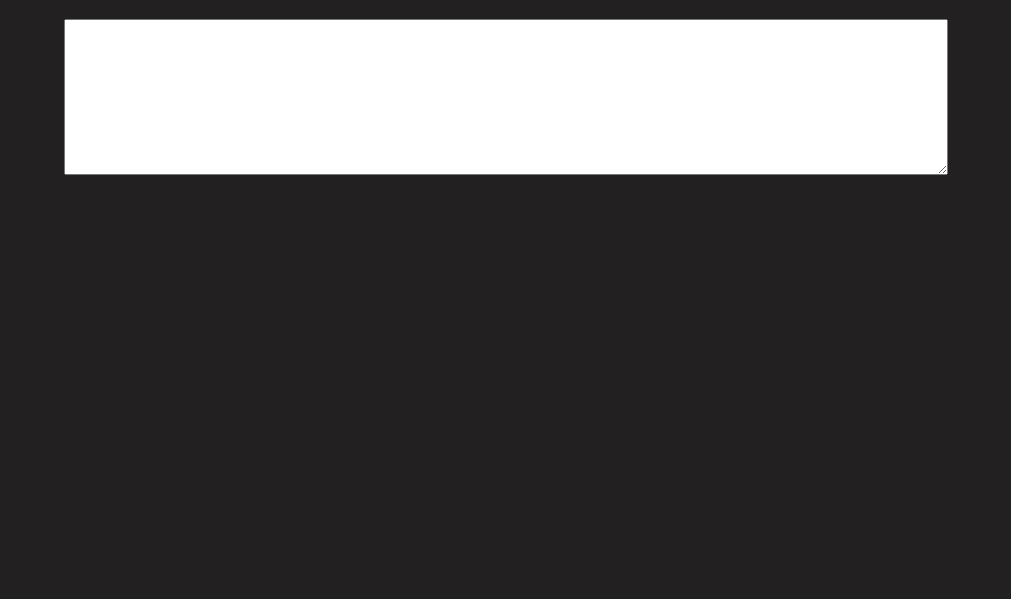
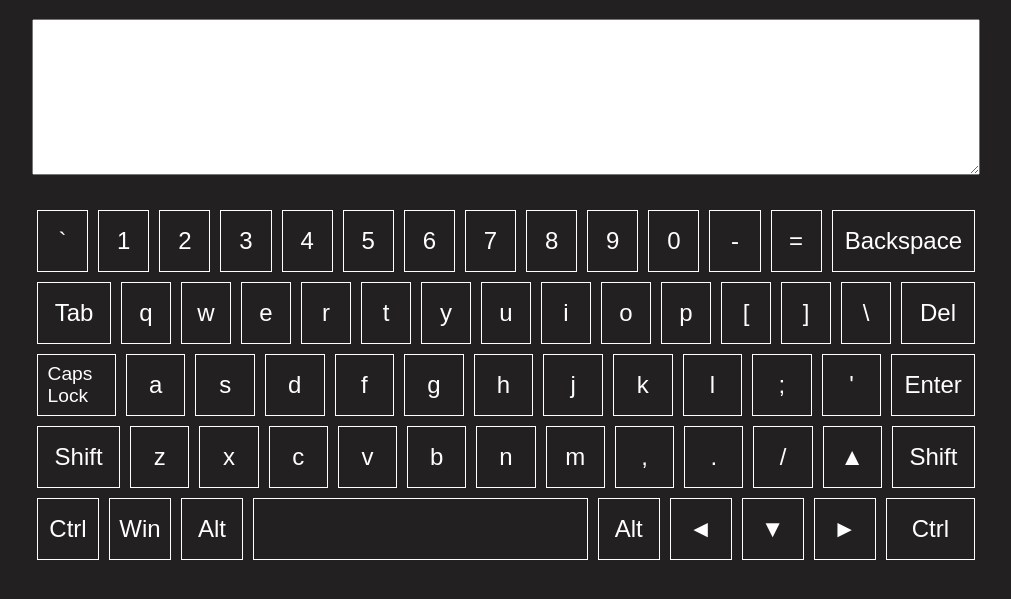
Before and after one commit to 0DiNEC/virtual-keyboard, a plain HTML site: page index.html in a window 1280 px wide. Shown: the part 69-668 px from the top of the page, without its empty margins (134-1145 px from the left). Drawn offline with Linux system fonts and the light colour scheme.

Commit message:
feat: change en keyboard, add build keyboard btn

```diff
--- a/app.js
+++ b/app.js
@@ -1,153 +1,90 @@
-const KeyboardLayout = {
-  russian: {
-    backtick: ["ё", "Ё"],
-    digit1: ["1", "!"],
-    digit2: ["2", '"'],
-    digit3: ["3", "№"],
-    digit4: ["4", ";"],
-    digit5: ["5", "%"],
-    digit6: ["6", ":"],
-    digit7: ["7", "?"],
-    digit8: ["8", "*"],
-    digit9: ["9", "("],
-    digit0: ["0", ")"],
-    minus: ["-", "_"],
-    equal: ["=", "+"],
-    backspace: ["\b"],
-    keyQ: ["й", "Й"],
-    keyW: ["ц", "Ц"],
-    keyE: ["у", "У"],
-    keyR: ["к", "К"],
-    keyT: ["е", "Е"],
-    keyY: ["н", "Н"],
-    keyU: ["г", "Г"],
-    keyI: ["ш", "Ш"],
-    keyO: ["щ", "Щ"],
-    keyP: ["з", "З"],
-    bracketLeft: ["х", "Х"],
-    bracketRight: ["ъ", "Ъ"],
-    backslash: ["\\", "/"],
-    capsLock: ["CapsLock"],
-    keyA: ["ф", "Ф"],
-    keyS: ["ы", "Ы"],
-    keyD: ["в", "В"],
-    keyF: ["а", "А"],
-    keyG: ["п", "П"],
-    keyH: ["р", "Р"],
-    keyJ: ["о", "О"],
-    keyK: ["л", "Л"],
-    keyL: ["д", "Д"],
-    semicolon: ["ж", "Ж"],
-    quote: ["э", "Э"],
+const englishKeyboardLayout = [
+  // first row keyboard
+  [
+    ["`", "~"],
+    ["1", "!"],
+    ["2", "@"],
+    ["3", "#"],
+    ["4", "$"],
+    ["5", "%"],
+    ["6", "^"],
+    ["7", "&"],
+    ["8", "*"],
+    ["9", "("],
+    ["0", ")"],
+    ["-", "_"],
+    ["=", "+"],
+    ["Backspace", "Backspace", "Backspace", "Backspace"],
+  ],
 
-    keyZ: ["я", "Я"],
-    keyX: ["ч", "Ч"],
-    keyC: ["с", "С"],
-    keyV: ["м", "М"],
-    keyB: ["и", "И"],
-    keyN: ["т", "Т"],
-    keyM: ["ь", "Ь"],
-    comma: [",", "<"],
-    period: [".", ">"],
-    slash: ["/", "?"],
+  // second row keyboard
+  [
+    ["Tab", 50, "Tab", "Tab", "Tab"],
+    ["q", "Q"],
+    ["w", "W"],
+    ["e", "E"],
+    ["r", "R"],
+    ["t", "T"],
+    ["y", "Y"],
+    ["u", "U"],
+    ["i", "I"],
+    ["o", "O"],
+    ["p", "P"],
+    ["[", "{"],
+    ["]", "}"],
+    ["\\", "|"],
+    ["Del", "Del"],
+  ],
 
-    bracketLeft: ["[", "{"],
-    bracketRight: ["]", "}"],
+  // third row keyboard
+  [
+    ["Caps Lock", "Caps Lock"],
+    ["a", "A"],
+    ["s", "S"],
+    ["d", "D"],
+    ["f", "F"],
+    ["g", "G"],
+    ["h", "H"],
+    ["j", "J"],
+    ["k", "K"],
+    ["l", "L"],
+    [";", ":"],
+    ["'", '"'],
+    ["Enter", "Enter"],
+  ],
 
-    tab: ["\t"],
-    enter: ["\r"],
-    space: [" "],
-    shiftLeft: ["Shift"],
-    shiftRight: ["Shift"],
-    altLeft: ["Alt"],
-    altRight: ["Alt"],
-    controlLeft: ["Control"],
-    controlRight: ["Control"],
+  //forth row keyboard
+  [
+    ["Shift", "Shift"],
+    ["z", "Z"],
+    ["x", "X"],
+    ["c", "C"],
+    ["v", "V"],
+    ["b", "B"],
+    ["n", "N"],
+    ["m", "M"],
+    [",", "<"],
+    [".", ">"],
+    ["/", "?"],
+    ["▲", "▲"],
+    ["Shift", "Shift"],
+  ],
 
-    escape: ["Escape"],
-    insert: ["Insert"],
-    home: ["Home"],
-    pageUp: ["PageUp"],
-    delete: ["Delete"],
-    end: ["End"],
-    pageDown: ["PageDown"],
-    arrowUp: ["ArrowUp"],
-    arrowLeft: ["ArrowLeft"],
-    arrowDown: ["ArrowDown"],
-    arrowRight: ["ArrowRight"],
-  },
-  english: {
-    backtick: ["`", "~"],
-    digit1: ["1", "!"],
-    digit2: ["2", "@"],
-    digit3: ["3", "#"],
-    digit4: ["4", "$"],
-    digit5: ["5", "%"],
-    digit6: ["6", "^"],
-    digit7: ["7", "&"],
-    digit8: ["8", "*"],
-    digit9: ["9", "("],
-    digit0: ["0", ")"],
-    minus: ["-", "_"],
-    equal: ["=", "+"],
-    keyQ: ["q", "Q"],
-    keyW: ["w", "W"],
-    keyE: ["e", "E"],
-    keyR: ["r", "R"],
-    keyT: ["t", "T"],
-    keyY: ["y", "Y"],
-    keyU: ["u", "U"],
-    keyI: ["i", "I"],
-    keyO: ["o", "O"],
-    keyP: ["p", "P"],
-    bracketLeft: ["[", "{"],
-    bracketRight: ["]", "}"],
-    backslash: ["\\", "|"],
-    keyA: ["a", "A"],
-    keyS: ["s", "S"],
-    keyD: ["d", "D"],
-    keyF: ["f", "F"],
-    keyG: ["g", "G"],
-    keyH: ["h", "H"],
-    keyJ: ["j", "J"],
-    keyK: ["k", "K"],
-    keyL: ["l", "L"],
-    semicolon: [";", ":"],
-    quote: ["'", '"'],
-    keyZ: ["z", "Z"],
-    keyX: ["x", "X"],
-    keyC: ["c", "C"],
-    keyV: ["v", "V"],
-    keyB: ["b", "B"],
-    keyN: ["n", "N"],
-    keyM: ["m", "M"],
-    comma: [",", "<"],
-    period: [".", ">"],
-    slash: ["/", "?"],
-    backspace: ["\b"],
-    tab: ["\t"],
-    enter: ["\r"],
-    space: [" "],
-    shiftLeft: ["Shift"],
-    shiftRight: ["Shift"],
-    altLeft: ["Alt"],
-    altRight: ["Alt"],
-    controlLeft: ["Control"],
-    controlRight: ["Control"],
-    capsLock: ["CapsLock"],
-    escape: ["Escape"],
-    insert: ["Insert"],
-    home: ["Home"],
-    pageUp: ["PageUp"],
-    delete: ["Delete"],
-    end: ["End"],
-    pageDown: ["PageDown"],
-    arrowUp: ["ArrowUp"],
-    arrowLeft: ["ArrowLeft"],
-    arrowDown: ["ArrowDown"],
-    arrowRight: ["ArrowRight"],
-  },
-};
+  // five row keyboard
+  [
+    ["Ctrl", "Ctrl"],
+    ["Win", "Win"],
+    ["Alt", "Alt"],
+    [" ", " "],
+    ["Alt", "Alt"],
+    ["◄", "◄"],
+    ["▼", "▼"],
+    ["►", "►"],
+    ["Ctrl", "Ctrl"],
+  ],
+];
+
+const keyboardCode = [];
 
 function buildHTML() {
   document.body.className = "body";
@@ -159,8 +96,15 @@ function buildHTML() {
      </main>`
   );
 
-  let keyboard = document.querySelector('keyboard');
-
-
+  let keyboard = document.querySelector(".keyboard");
+  let keyButtonNum = 0;
+  for (let i = 0; i < englishKeyboardLayout.length; i++) {
+    let innerHTML = `<div class="keyboard__row __row${i}">`;
+    for (let j = 0; j < englishKeyboardLayout[i].length; j++, keyButtonNum++) {
+      innerHTML += `<span class="key-button key-button${keyButtonNum}">${englishKeyboardLayout[i][j][0]} </span>`;
+    }
+    innerHTML += `</div>`;
+    keyboard.insertAdjacentHTML("beforeend", innerHTML);
+  }
 }
 buildHTML();
--- a/style.css
+++ b/style.css
@@ -5,7 +5,7 @@
 .main {
   display: flex;
   flex-direction: column;
-  width: 70%;
+  width: 75%;
   margin: 0 auto;
 }
 
@@ -17,4 +17,76 @@
 
 .textarea {
   font-size: 2em;
+  margin-bottom: 30px;
 }
+
+.keyboard__row {
+  display: flex;
+}
+
+.key-button {
+  display: flex;
+  align-items: center;
+  justify-content: center;
+
+  flex-basis: 60px;
+  height: 60px;
+  border: 1px solid white;
+  margin: 5px;
+
+  font-size: 1.5em;
+  color: white;
+  font-family: Arial, Helvetica, sans-serif;
+}
+
+.key-button13, /* backspace */
+.key-button14, /* tab */
+.key-button28,  /* del */
+.key-button29,  /* caps lock */
+.key-button41,  /* enter */
+.key-button42,  /* shift */
+.key-button53,  /* up arrow */
+.key-button54,  /* right shift */
+.key-button55,  /* ctrl */
+.key-button56,  /* win button */
+.key-button57,  /* alt */
+.key-button59,  /* right alt */
+.key-button60,  /* left arrow */
+.key-button61,  /* down arrow */
+.key-button62,  /* right arrow */
+.key-button63  /* right ctrl */ {
+  font-weight: 500;
+}
+
+.key-button13, /* backspace */
+.key-button14, /* tab */
+.key-button28,  /* del */
+.key-button29,  /* caps lock */
+.key-button41,  /* enter */
+.key-button42,  /* shift */
+.key-button54  /* right shift */ {
+  padding: 0 0.5em;
+}
+
+.key-button13, /* backspace */
+.key-button28,  /* del */
+.key-button41,  /* enter */
+.key-button54,  /* right shift */
+.key-button58  /* space*/ {
+  flex-grow: 2;
+}
+
+.key-button29  /* caps lock */ {
+  flex-grow: 1;
+}
+.key-button42  /* shift*/ {
+  flex-grow: 1.5;
+}
+
+.key-button63 /* right control*/ {
+  flex-grow: 0.2;
+}
+
+.key-button29  /* caps lock */ {
+  font-size: 1.2em;
+}
```
